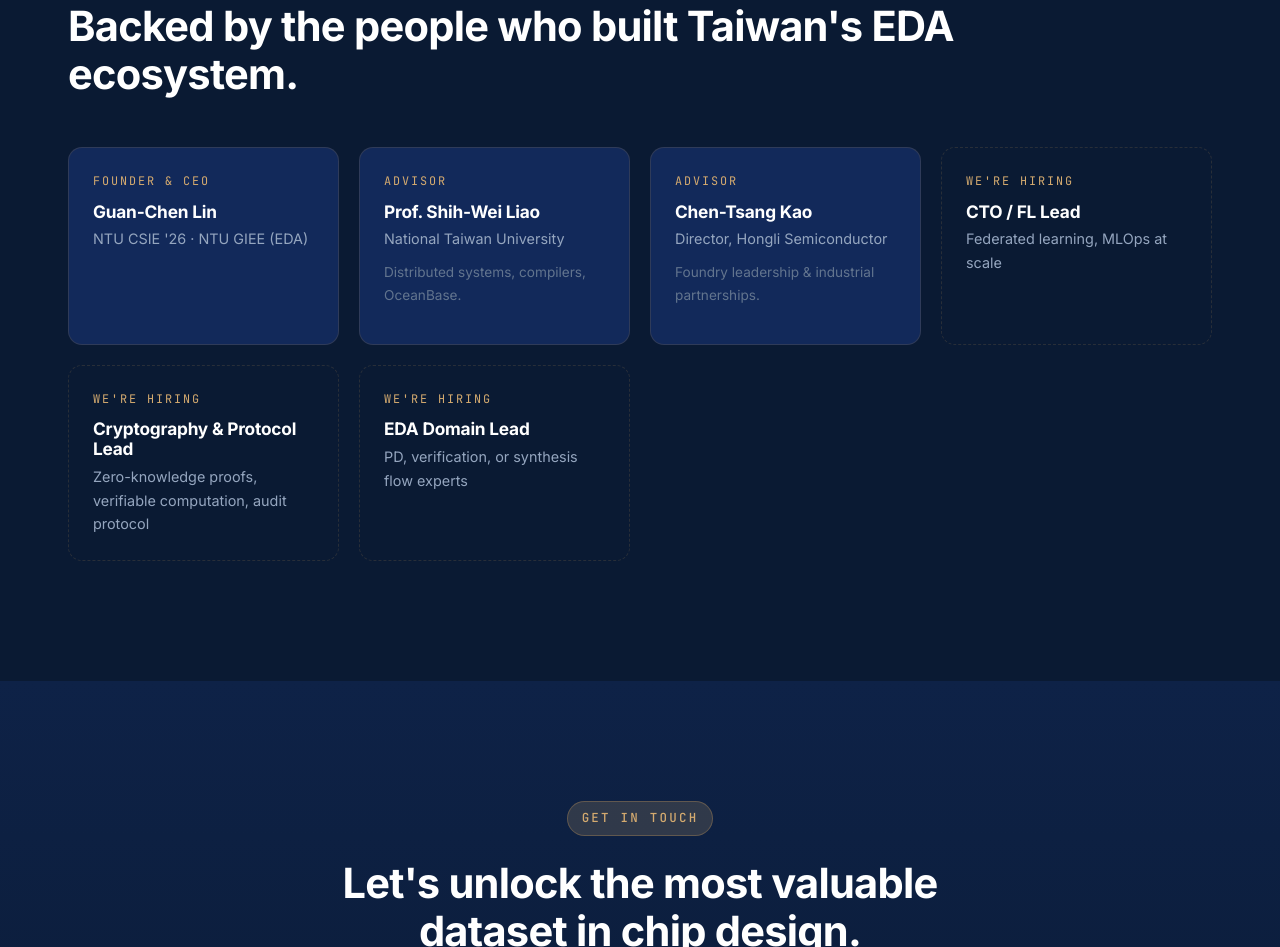
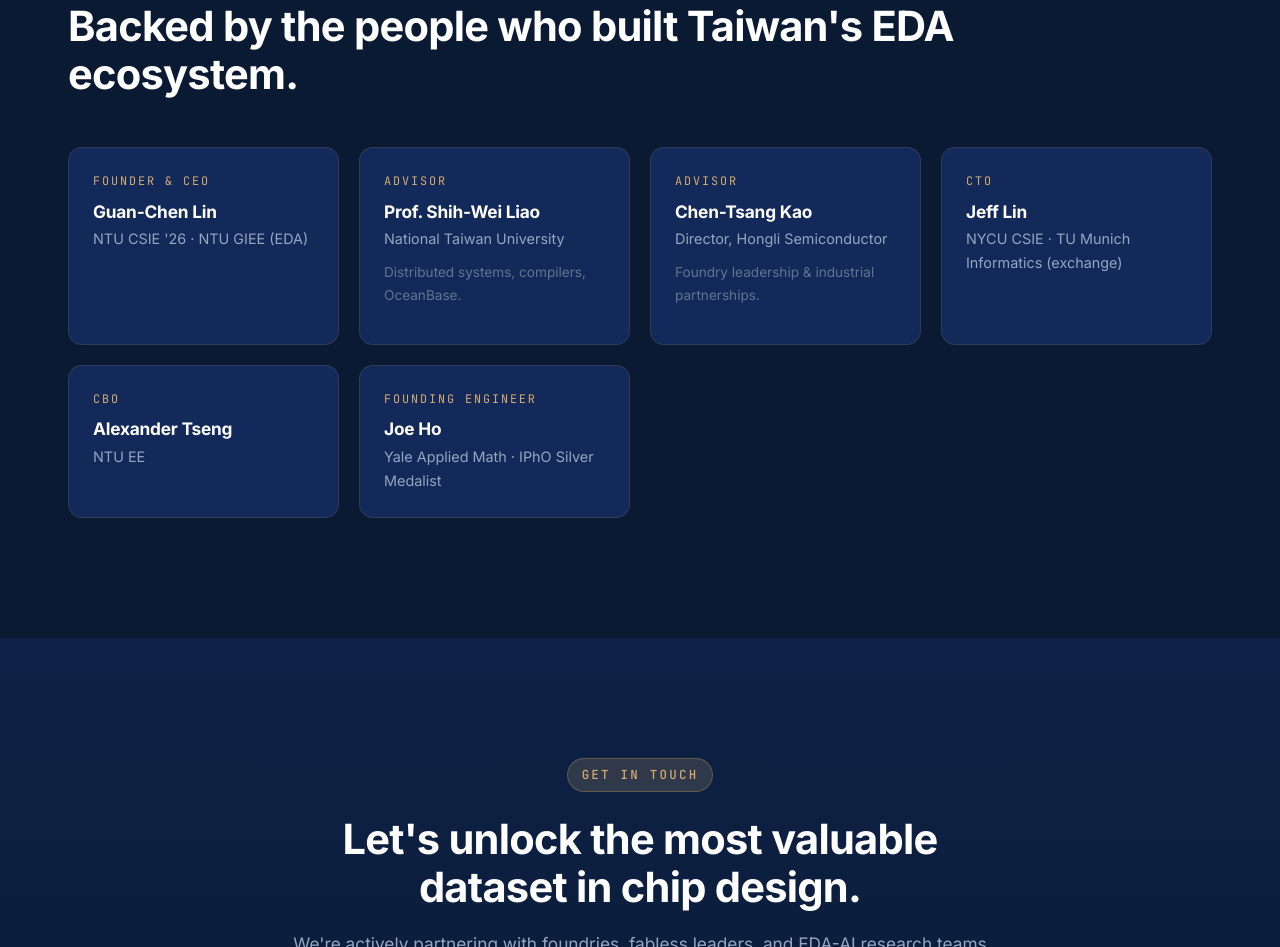
Before and after one commit to gclinian/kanesh.ai, a plain HTML site: page webpage/index.html in a window 1280 px wide. Shown: the part 5452-6399 px from the top of the page. Drawn offline with Linux system fonts and the light colour scheme.

Commit message:
Add CTO Jeff Lin, CBO Alexander Tseng, Founding Engineer Joe Ho to Team & Advisors

```diff
--- a/webpage/index.html
+++ b/webpage/index.html
@@ -294,20 +294,20 @@
             <p class="person__org">Director, Hongli Semiconductor</p>
             <p class="person__note">Foundry leadership &amp; industrial partnerships.</p>
           </article>
-          <article class="person person--placeholder">
-            <p class="person__role">We're hiring</p>
-            <h3 class="person__name">CTO / FL Lead</h3>
-            <p class="person__org">Federated learning, MLOps at scale</p>
+          <article class="person">
+            <p class="person__role">CTO</p>
+            <h3 class="person__name">Jeff Lin</h3>
+            <p class="person__org">NYCU CSIE · TU Munich Informatics (exchange)</p>
           </article>
-          <article class="person person--placeholder">
-            <p class="person__role">We're hiring</p>
-            <h3 class="person__name">Cryptography &amp; Protocol Lead</h3>
-            <p class="person__org">Zero-knowledge proofs, verifiable computation, audit protocol</p>
+          <article class="person">
+            <p class="person__role">CBO</p>
+            <h3 class="person__name">Alexander Tseng</h3>
+            <p class="person__org">NTU EE</p>
           </article>
-          <article class="person person--placeholder">
-            <p class="person__role">We're hiring</p>
-            <h3 class="person__name">EDA Domain Lead</h3>
-            <p class="person__org">PD, verification, or synthesis flow experts</p>
+          <article class="person">
+            <p class="person__role">Founding Engineer</p>
+            <h3 class="person__name">Joe Ho</h3>
+            <p class="person__org">Yale Applied Math · IPhO Silver Medalist</p>
           </article>
         </div>
       </div>
```
